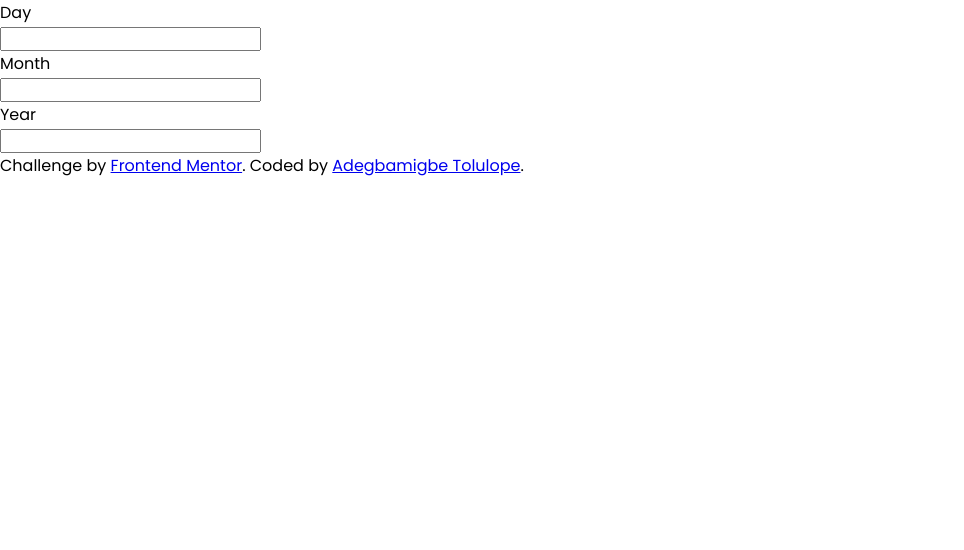
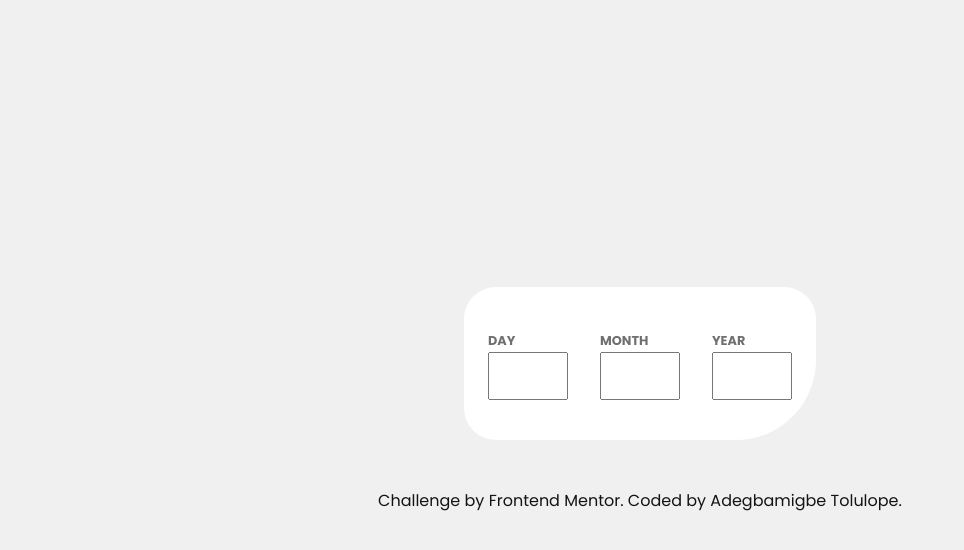
Before and after one commit to TheTreeveloper/Age-calculator-app, a React (Vite) app: page / in a window 1280 px wide. Shown: the top 550 px of the page, without its empty margins (0-964 px from the left). Built offline with nearby package versions, Linux system fonts and the light colour scheme.

Commit message:
updated styles for app, form and container

```diff
--- a/src/index.css
+++ b/src/index.css
@@ -16,3 +16,67 @@
   --Smokey-grey: hsl(0, 1%, 44%);
   --Off-black: hsl(0, 0%, 8%);
 }
+
+.App {
+  background-color: var(--Off-white);
+  display: flex;
+  flex-direction: column;
+  justify-content: center;
+  align-items: center;
+  min-height: 100vh;
+}
+
+/* Container */
+.container {
+  width: auto;
+  padding: 2.5rem 1.5rem;
+  background-color: var(--White);
+  border-radius: 2rem 2rem 5rem 2rem;
+}
+
+/* Form */
+form {
+  display: flex;
+  gap: 2rem;
+}
+
+input {
+  width: 5rem;
+  height: 3rem;
+}
+
+label {
+  font-size: 0.8rem;
+  text-transform: uppercase;
+  font-weight: 700;
+  color: var(--Smokey-grey);
+}
+
+
+/* Attribution */
+.attribution {
+  margin-top: 3rem;
+  color: var(--Off-black);
+  text-align: center;
+}
+
+.attribution p {
+  font-size: 1rem;
+  color: var(--Off-black);
+}
+
+.attribution a {
+  text-decoration: none;
+  color: var(--Off-black);
+}
+
+.attribution a:hover {
+  text-decoration: underline;
+  text-underline-offset: 0.4rem;
+  font-size: 1.1rem;
+  color: var(--Purple) !important;
+}
+
+.attribution a:visited {
+  color: var(--Off-black);
+}
```
